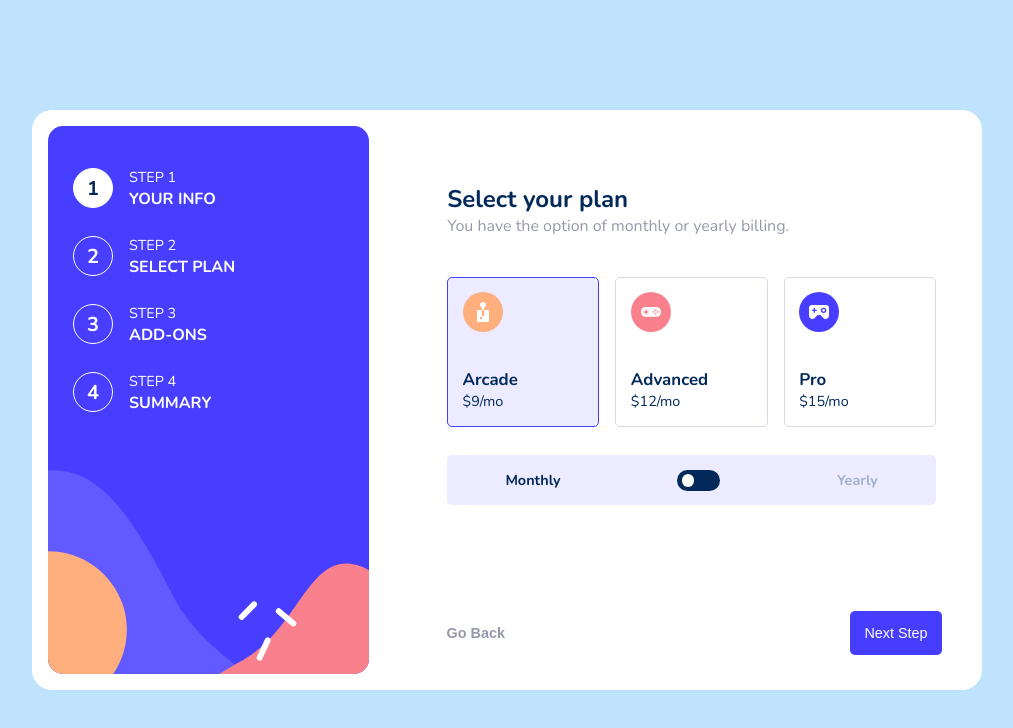
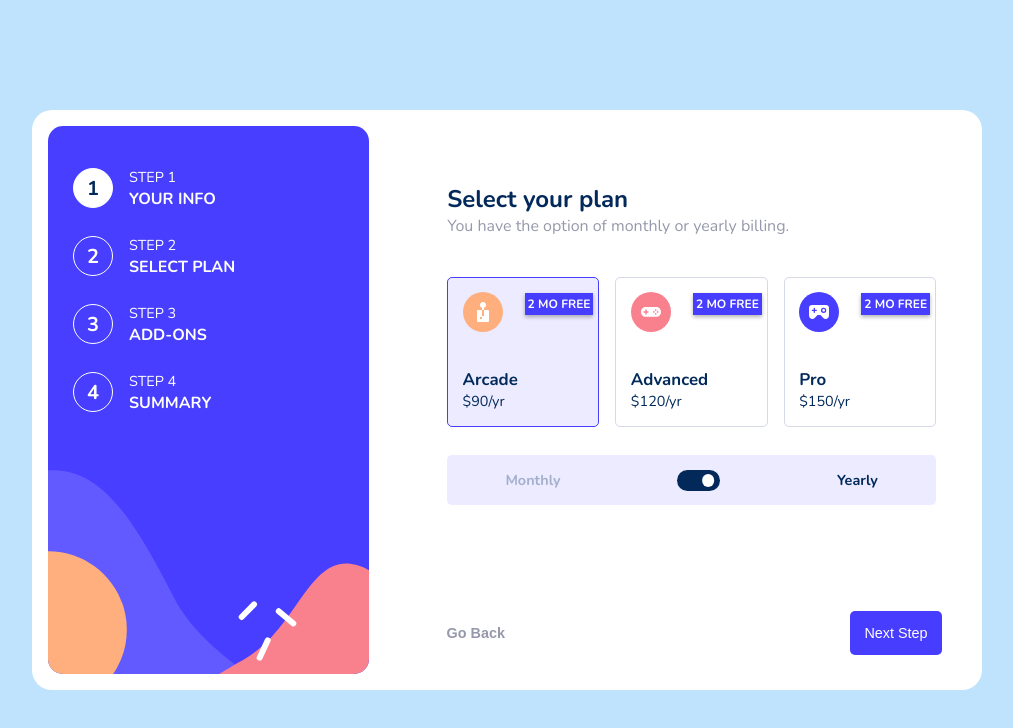
Before and after one commit to 1Dh2Be/multi_step_form, a React (Vite) app: page /step2 in a window 1280 px wide. Shown: the top 728 px of the page, without its empty margins (133-1146 px from the left). Built offline with nearby package versions, Linux system fonts and the light colour scheme.

Commit message:
Simple transition animation (Framer Motion)

```diff
--- a/src/layout/RootFormLayout.jsx
+++ b/src/layout/RootFormLayout.jsx
@@ -6,9 +6,8 @@ import bgSidebarMobile from "../assets/images/bg-sidebar-mobile.svg";
 import bgSidebarDesktop from "../assets/images/bg-sidebar-desktop.svg";
 
 // Library/Component imports here
-import { Outlet, useLocation } from "react-router";
+import { Outlet } from "react-router";
 import { useForm } from "../pages/FormContext";
-import { AnimatePresence, motion } from "motion/react";
 
 const StepList = ({ currentStep }) => {
   return (
@@ -37,8 +36,6 @@ const StepList = ({ currentStep }) => {
 const RootFormLayout = () => {
   const { currentStep } = useForm();
 
-  const location = useLocation();
-
   return (
     <div className="form__bg">
       <div className="form">
@@ -56,11 +53,9 @@ const RootFormLayout = () => {
             <StepList currentStep={currentStep} />
           </aside>
 
-          <AnimatePresence mode="wait">
-            <motion.main className="form-content" key={location.pathname}>
-              <Outlet />
-            </motion.main>
-          </AnimatePresence>
+          <main className="form-content" key={location.pathname}>
+            <Outlet />
+          </main>
         </div>
       </div>
     </div>
--- a/src/pages/FormContext.jsx
+++ b/src/pages/FormContext.jsx
@@ -88,7 +88,7 @@ export const FormProvider = ({ children }) => {
 
   const [isChecked, setIsChecked] = useState(() => {
     const savedCheckedValue = localStorage.getItem("isChecked");
-    return savedCheckedValue ? JSON.parse(savedCheckedValue) : false;
+    return savedCheckedValue ? JSON.parse(savedCheckedValue) : true;
   });
 
   useEffect(() => {
--- a/src/pages/components/form/FormTemplate.jsx
+++ b/src/pages/components/form/FormTemplate.jsx
@@ -1,6 +1,8 @@
 import "./FormTemplate.css";
 import Button from "../button/Button";
 import { motion } from "motion/react";
+import { useNavigate } from "react-router";
+import { useForm } from "../../FormContext";
 
 const anim = (variants) => {
   return {
@@ -11,41 +13,53 @@ const anim = (variants) => {
   };
 };
 
-const stepTransition = {
-  initial: { x: 25, opacity: 0, transformOrigin: "50% 50%" },
+const stepTransition = (direction) => ({
+  initial: { x: direction > 0 ? 25 : -25, opacity: 0 },
   animate: {
     x: 0,
     opacity: 1,
-    transformOrigin: "50% 50%",
     transition: {
       duration: 0.5,
       ease: [0.25, 1, 0.5, 1],
     },
-    exit: {
-      x: -25,
-      opacity: 0,
-      transition: {
-        duration: 1,
-        ease: [0.25, 1, 0.5, 1],
-      },
-    },
   },
-};
+});
 
 const FormTemplate = ({
   title,
   description,
   buttonTitle,
   children,
-  onNextStep,
-  onBackStep,
+  submitForm = false,
+  resetForm = false,
   showBackButton = false,
   isFormValid = false,
 }) => {
+  const { currentStep, setCurrentStep, direction, setDirection } = useForm();
+  const navigate = useNavigate();
+
+  const handleNextStep = () => {
+    setDirection(1);
+    setCurrentStep((prevStep) => prevStep + 1);
+    resetForm && resetForm();
+    submitForm
+      ? navigate("/confirmation")
+      : navigate(`/step${currentStep + 1}`);
+  };
+
+  const handleBackStep = () => {
+    setDirection(-1);
+    setCurrentStep((prevCurrentStep) => prevCurrentStep - 1);
+    navigate(`/step${currentStep - 1}`);
+  };
+
   return (
     <section className="wrapper">
       <div className="wrapper__container">
-        <motion.div {...anim(stepTransition)} className="wrapper__content">
+        <motion.div
+          {...anim(stepTransition(direction))}
+          className="wrapper__content"
+        >
           <header className="wrapper__header">
             <h1 className="wrapper__title">{title}</h1>
             <p className="wrapper__description">{description}</p>
@@ -56,11 +70,11 @@ const FormTemplate = ({
 
       <div className={`wrapper__actions ${showBackButton && "spacer"}`}>
         {showBackButton && (
-          <Button onClick={onBackStep} variant="secondary">
+          <Button onClick={handleBackStep} variant="secondary">
             Go Back
           </Button>
         )}
-        <Button onClick={onNextStep} disabled={!isFormValid}>
+        <Button onClick={handleNextStep} disabled={!isFormValid}>
           {buttonTitle}
         </Button>
       </div>
--- a/src/pages/form-step1/FormStep1.jsx
+++ b/src/pages/form-step1/FormStep1.jsx
@@ -1,26 +1,19 @@
-import "./FormStep1.css"
+import "./FormStep1.css";
 
 // Component/Hooks imports
-import { useNavigate } from "react-router"
-import { Formik, Form, ErrorMessage } from "formik"
-import { useForm } from "../FormContext"
-import FormTemplate from "../components/form/FormTemplate"
-import { basicSchema } from "./schema"
-import { useEffect } from "react"
+import { Formik, Form, ErrorMessage } from "formik";
+import { useForm } from "../FormContext";
+import FormTemplate from "../components/form/FormTemplate";
+import { basicSchema } from "./schema";
+import { useEffect } from "react";
 
 const FormStep1 = () => {
-    const { currentStep, setCurrentStep, formData, updateFormData, buttonState, setButtonState } = useForm();
-    const navigate = useNavigate();
-
-    const handleNextStep = () => {
-        setCurrentStep(currentStep + 1)
-        navigate("/step2");
-    }
+  const { formData, updateFormData, buttonState, setButtonState } = useForm();
 
   const handleInputChange = (e, handleFormikChange) => {
-        handleFormikChange(e)
-        updateFormData('step1', e.target.name, e.target.value);
-    }
+    handleFormikChange(e);
+    updateFormData("step1", e.target.name, e.target.value);
+  };
 
   return (
     <Formik
@@ -31,16 +24,7 @@ const FormStep1 = () => {
       }}
       validationSchema={basicSchema}
     >
-            {({
-                errors,
-                touched,
-                handleChange,
-                handleBlur,
-                values,
-                isValid,
-            }) => {
-
-                // Check if form is valid and all fields have values
+      {({ errors, touched, handleChange, handleBlur, values, isValid }) => {
         const isFormValid =
           isValid &&
           values.name &&
@@ -50,16 +34,14 @@ const FormStep1 = () => {
 
         useEffect(() => {
           setButtonState(isFormValid);
-                }, [isFormValid, values, errors]); // Runs when form validation or values change
-
-
+        }, [isFormValid, values, errors]);
 
         return (
           <FormTemplate
             title="Personal info"
             description="Please provide your name, email address, and phone number."
             buttonTitle="Next Step"
-                        onNextStep={handleNextStep}
+            step={1}
             isFormValid={buttonState}
           >
             <Form className="formik__form">
@@ -109,7 +91,7 @@ const FormStep1 = () => {
                   <ErrorMessage
                     name="phone"
                     component="div"
-                                        style={{ color: "red", fontSize: "0.9rem"}}
+                    style={{ color: "red", fontSize: "0.9rem" }}
                   />
                 </div>
                 <input
@@ -124,10 +106,10 @@ const FormStep1 = () => {
               </div>
             </Form>
           </FormTemplate>
-                )
+        );
       }}
     </Formik>
-    )
-}
+  );
+};
 
-export default FormStep1
+export default FormStep1;
--- a/src/pages/form-step2/FormStep2.jsx
+++ b/src/pages/form-step2/FormStep2.jsx
@@ -1,8 +1,7 @@
 // Style import
-import "./FormStep2.css"
+import "./FormStep2.css";
 
 // Components/Libraries imports
-import { useNavigate } from "react-router";
 import { useForm } from "../FormContext";
 import FormTemplate from "../components/form/FormTemplate";
 import Toggler from "../components/toggler/Toggler";
@@ -12,21 +11,8 @@ import arcadeIcon from "../../assets/images/icon-arcade.svg";
 import advancedIcon from "../../assets/images/icon-advanced.svg";
 import proIcon from "../../assets/images/icon-pro.svg";
 
-
 const FormStep2 = () => {
-
-    const {currentStep, setCurrentStep, isChecked, updateFormData, formData} = useForm();
-    const navigate = useNavigate();
-
-    const handleNextStep = () => {
-      setCurrentStep(currentStep + 1)
-      navigate("/step3");
-    }
-
-    const handleBackStep = () => {
-      setCurrentStep(currentStep - 1)
-      navigate("/step1");
-    }
+  const { isChecked, updateFormData, formData } = useForm();
 
   const handlePlanChange = (e) => {
     updateFormData("step2", "plan", e.target.value);
@@ -37,17 +23,24 @@ const FormStep2 = () => {
       title="Select your plan"
       description="You have the option of monthly or yearly billing."
       buttonTitle="Next Step"
-          onNextStep={handleNextStep}
-          onBackStep={handleBackStep}
       showBackButton={true}
       isFormValid={true}
     >
       <div className="plans">
         <label className="plan">
-            <input className="plan__input" type="radio" name="plan" value="arcade" onChange={handlePlanChange} checked={formData.step2.plan === "arcade"} />
+          <input
+            className="plan__input"
+            type="radio"
+            name="plan"
+            value="arcade"
+            onChange={handlePlanChange}
+            checked={formData.step2.plan === "arcade"}
+          />
           <div className="plan__content">
-              <span className="icon"><img src={arcadeIcon} alt="Arcade plan icon" /></span>
-              {isChecked? (
+            <span className="icon">
+              <img src={arcadeIcon} alt="Arcade plan icon" />
+            </span>
+            {isChecked ? (
               <div>
                 <h3>Arcade</h3>
                 <p>$90/yr</p>
@@ -63,10 +56,19 @@ const FormStep2 = () => {
         </label>
 
         <label className="plan">
-            <input className="plan__input" type="radio" name="plan" value="advanced" onChange={handlePlanChange} checked={formData.step2.plan === "advanced"}/>
+          <input
+            className="plan__input"
+            type="radio"
+            name="plan"
+            value="advanced"
+            onChange={handlePlanChange}
+            checked={formData.step2.plan === "advanced"}
+          />
           <div className="plan__content">
-              <span className="icon"><img src={advancedIcon} alt="Advanced plan icon" /></span>
-              {isChecked? (
+            <span className="icon">
+              <img src={advancedIcon} alt="Advanced plan icon" />
+            </span>
+            {isChecked ? (
               <div>
                 <h3>Advanced</h3>
                 <p>$120/yr</p>
@@ -82,10 +84,19 @@ const FormStep2 = () => {
         </label>
 
         <label className="plan">
-            <input className="plan__input" type="radio" name="plan" value="pro" onChange={handlePlanChange} checked={formData.step2.plan === "pro"}/>
+          <input
+            className="plan__input"
+            type="radio"
+            name="plan"
+            value="pro"
+            onChange={handlePlanChange}
+            checked={formData.step2.plan === "pro"}
+          />
           <div className="plan__content">
-              <span className="icon"><img src={proIcon} alt="Pro plan icon" /></span>
-              {isChecked? (
+            <span className="icon">
+              <img src={proIcon} alt="Pro plan icon" />
+            </span>
+            {isChecked ? (
               <div>
                 <h3>Pro</h3>
                 <p>$150/yr</p>
@@ -102,15 +113,18 @@ const FormStep2 = () => {
       </div>
 
       <div className="billing__toggler">
-          <label className={`billing__label ${isChecked ? "is-checked" : "not-checked"}`}>
+        <label
+          className={`billing__label ${
+            isChecked ? "is-checked" : "not-checked"
+          }`}
+        >
           <h4>Monthly</h4>
-            <Toggler/>
+          <Toggler />
           <h4>Yearly</h4>
         </label>
       </div>
+    </FormTemplate>
+  );
+};
 
-      </FormTemplate>
-    )
-  }
-
-export default FormStep2
+export default FormStep2;
--- a/src/pages/form-step3/FormStep3.jsx
+++ b/src/pages/form-step3/FormStep3.jsx
@@ -1,46 +1,29 @@
-import "./FormStep3.css"
+import "./FormStep3.css";
 
-
-import { useNavigate } from "react-router";
-import FormTemplate from "../components/form/FormTemplate"
+import FormTemplate from "../components/form/FormTemplate";
 import { useForm } from "../FormContext";
 import CheckBox from "../components/check-box/CheckBox";
 
-
 const FormStep3 = () => {
-
-    const {currentStep, setCurrentStep, isChecked, formData} = useForm();
-    const navigate = useNavigate();
-
-    const handleNextStep = () => {
-      setCurrentStep(currentStep + 1)
-      navigate("/step4");
-    }
-
-    const handleBackStep = () => {
-      setCurrentStep(currentStep - 1)
-      navigate("/step2");
-    }
+  const { isChecked } = useForm();
 
   return (
     <FormTemplate
       title="Pick add-ons"
       description="Add-ons help enhance your gaming experience."
       buttonTitle="Next Step"
-            onNextStep={handleNextStep}
-            onBackStep={handleBackStep}
       showBackButton={true}
       isFormValid={true}
     >
       <div className="add__ons">
         <label className="add__ons--row">
           <div className="add__on">
-                        <CheckBox name="add__on--1" value="Online-service"/>
+            <CheckBox name="add__on--1" value="Online-service" />
             <div>
               <h3 className="add__on--h3">Online service</h3>
               <p className="add__on--p">Acces to multiplayer games</p>
             </div>
-                        {isChecked? (
+            {isChecked ? (
               <span className="add__on--price">+$10/yr</span>
             ) : (
               <span className="add__on--price">+$1/mo</span>
@@ -50,12 +33,12 @@ const FormStep3 = () => {
 
         <label className="add__ons--row">
           <div className="add__on">
-                        <CheckBox name="add__on--2" value="Extra-storage"/>
+            <CheckBox name="add__on--2" value="Extra-storage" />
             <div>
               <h3 className="add__on--h3">Larger storage</h3>
               <p className="add__on--p">Extra 1TB of cloud save</p>
             </div>
-                        {isChecked? (
+            {isChecked ? (
               <span className="add__on--price">+$20/yr</span>
             ) : (
               <span className="add__on--price">+$2/mo</span>
@@ -65,12 +48,12 @@ const FormStep3 = () => {
 
         <label className="add__ons--row">
           <div className="add__on">
-                        <CheckBox name="add__on--3" value="Custom-profile"/>
+            <CheckBox name="add__on--3" value="Custom-profile" />
             <div>
               <h3 className="add__on--h3">Customizable profile</h3>
               <p className="add__on--p">Custom theme on your profile</p>
             </div>
-                        {isChecked? (
+            {isChecked ? (
               <span className="add__on--price">+$20/yr</span>
             ) : (
               <span className="add__on--price">+$2/mo</span>
@@ -78,9 +61,8 @@ const FormStep3 = () => {
           </div>
         </label>
       </div>
+    </FormTemplate>
+  );
+};
 
-        </FormTemplate>
-    )
-}
-
-export default FormStep3
+export default FormStep3;
--- a/src/pages/form-step4/FormConfirmation.jsx
+++ b/src/pages/form-step4/FormConfirmation.jsx
@@ -1,5 +1,5 @@
 //Style import
-import "./FormConfirmation.css"
+import "./FormConfirmation.css";
 
 //Component/Libraries import
 import { useEffect } from "react";
@@ -7,23 +7,20 @@ import { useForm } from "../FormContext";
 import { useNavigate } from "react-router";
 
 // Icon Import
-import thankYou from"../../assets/images/icon-thank-you.svg"
-
+import thankYou from "../../assets/images/icon-thank-you.svg";
 
 const FormConfirmation = () => {
-
-    const {setCurrentStep} = useForm();
+  const { setCurrentStep } = useForm();
   const navigate = useNavigate();
 
   useEffect(() => {
     const timer = setTimeout(() => {
-            navigate('/step1');
-            setCurrentStep(1)
-        }, 10000); // 10000 milliseconds = 10 seconds
+      navigate("/step1");
+      setCurrentStep(1);
+    }, 10000);
 
     return () => clearTimeout(timer);
   }, [navigate]);
-
 
   return (
     <section className="confirmation__wrapper">
@@ -31,18 +28,23 @@ const FormConfirmation = () => {
         <div className="confirmation__wrapper--content">
           <header className="confirmation__wrapper--header">
             <div className="confirmation__content--image">
-                            <img className="confirmation__img" src={thankYou} alt="Confirmation icon" />
+              <img
+                className="confirmation__img"
+                src={thankYou}
+                alt="Confirmation icon"
+              />
             </div>
             <h1 className="confirmation__wrapper--title">Thank you!</h1>
             <p className="confirmation__wrapper--description">
-                            Thanks for confirming your subscription! We hope you have fun using our platform.
-                            If you ever need support, please feel free to email us at support@loremgaming.com.
+              Thanks for confirming your subscription! We hope you have fun
+              using our platform. If you ever need support, please feel free to
+              email us at support@loremgaming.com.
             </p>
           </header>
         </div>
       </div>
     </section>
-    )
-}
+  );
+};
 
-export default FormConfirmation
+export default FormConfirmation;
--- a/src/pages/form-step4/FormStep4.jsx
+++ b/src/pages/form-step4/FormStep4.jsx
@@ -1,63 +1,53 @@
-import { useNavigate } from "react-router"
-import FormTemplate from "../components/form/FormTemplate"
-import "./FormStep4.css"
-import { useForm } from "../FormContext"
+import { useNavigate } from "react-router";
+import FormTemplate from "../components/form/FormTemplate";
+import "./FormStep4.css";
+import { useForm } from "../FormContext";
 
 const PLAN_PRICE = {
   arcade: {
     monthly: 9,
-        yearly: 90
+    yearly: 90,
   },
   advanced: {
     monthly: 12,
-        yearly: 120
+    yearly: 120,
   },
   pro: {
     monthly: 15,
-        yearly: 150
-    }
-}
+    yearly: 150,
+  },
+};
 
 const ADDON_PRICE = {
   "Online-service": {
     monthly: 1,
-        yearly: 10
+    yearly: 10,
   },
   "Extra-storage": {
     monthly: 2,
-        yearly: 20
+    yearly: 20,
   },
   "Custom-profile": {
     monthly: 2,
-        yearly: 20
-    }
-}
-
+    yearly: 20,
+  },
+};
 
 const FormStep4 = () => {
+  const { setCurrentStep, isChecked, formData, resetForm } = useForm();
 
-    const {currentStep, setCurrentStep, isChecked, formData, resetForm} = useForm();
-    const navigate = useNavigate();
+  const planPrice =
+    PLAN_PRICE[formData.step2.plan][formData.step2.billingCycle];
 
-    const handleBackStep = () => {
-        setCurrentStep(currentStep - 1)
-        navigate("/step3");
-      }
-
-    const handleFormSubmit = () => {
-        resetForm();
-        setCurrentStep(4)
-        navigate("/confirmation")
-    }
-
-    const planPrice = PLAN_PRICE[formData.step2.plan][formData.step2.billingCycle];
-
-    const addonsPrice = Object.keys(formData.step3.addons).reduce((total, key) => {
+  const addonsPrice = Object.keys(formData.step3.addons).reduce(
+    (total, key) => {
       if (formData.step3.addons[key] === 1) {
         total += ADDON_PRICE[key][formData.step2.billingCycle];
       }
       return total;
-    }, 0);
+    },
+    0
+  );
 
   const totalPrice = planPrice + addonsPrice;
 
@@ -66,8 +56,8 @@ const FormStep4 = () => {
       title="Finishing up"
       description="Double-check everything looks OK before confirming."
       buttonTitle="Confirm"
-            onNextStep={handleFormSubmit}
-            onBackStep={handleBackStep}
+      submitForm={true}
+      resetForm={resetForm}
       showBackButton={true}
       isFormValid={true}
     >
@@ -76,20 +66,32 @@ const FormStep4 = () => {
           <section className="current__plan">
             <div>
               <h3 className="current__plan--title">{`${formData.step2.plan} (${formData.step2.billingCycle})`}</h3>
-                                <a href="step2" onClick={() => setCurrentStep(2)} className="change__plan" aria-label="Change plan">Change</a>
+              <a
+                href="step2"
+                onClick={() => setCurrentStep(2)}
+                className="change__plan"
+                aria-label="Change plan"
+              >
+                Change
+              </a>
             </div>
-                            <span className="curremt__plan--price">{`$${planPrice}/${isChecked? "yr" : "mo"}`}</span>
+            <span className="curremt__plan--price">{`$${planPrice}/${
+              isChecked ? "yr" : "mo"
+            }`}</span>
           </section>
 
           <span className="divider"></span>
 
           <section>
             <ul className="addons__list">
-                                {Object.keys(formData.step3.addons).map(key =>
+              {Object.keys(formData.step3.addons).map(
+                (key) =>
                   formData.step3.addons[key] === 1 && (
                     <li className="addon__list" key={key}>
                       <h3 className="addon__name">{key.replace(/-/g, " ")}</h3>
-                                            <span className="addon__price">{`+$${ADDON_PRICE[key][formData.step2.billingCycle]}/${isChecked? "yr" : "mo"}`}</span>
+                      <span className="addon__price">{`+$${
+                        ADDON_PRICE[key][formData.step2.billingCycle]
+                      }/${isChecked ? "yr" : "mo"}`}</span>
                     </li>
                   )
               )}
@@ -99,11 +101,16 @@ const FormStep4 = () => {
       </section>
 
       <section className="plan__total">
-                <h3 className="plan__total--title">{`Total (per ${formData.step2.billingCycle.slice(0, -2)})`}</h3>
-                <span className="plan__total--price">{`$${totalPrice}/${isChecked? "yr" : "mo"}`}</span>
+        <h3 className="plan__total--title">{`Total (per ${formData.step2.billingCycle.slice(
+          0,
+          -2
+        )})`}</h3>
+        <span className="plan__total--price">{`$${totalPrice}/${
+          isChecked ? "yr" : "mo"
+        }`}</span>
       </section>
     </FormTemplate>
-    )
-}
+  );
+};
 
-export default FormStep4
+export default FormStep4;
```
Lines whose indentation alone changed are shown as unchanged.
